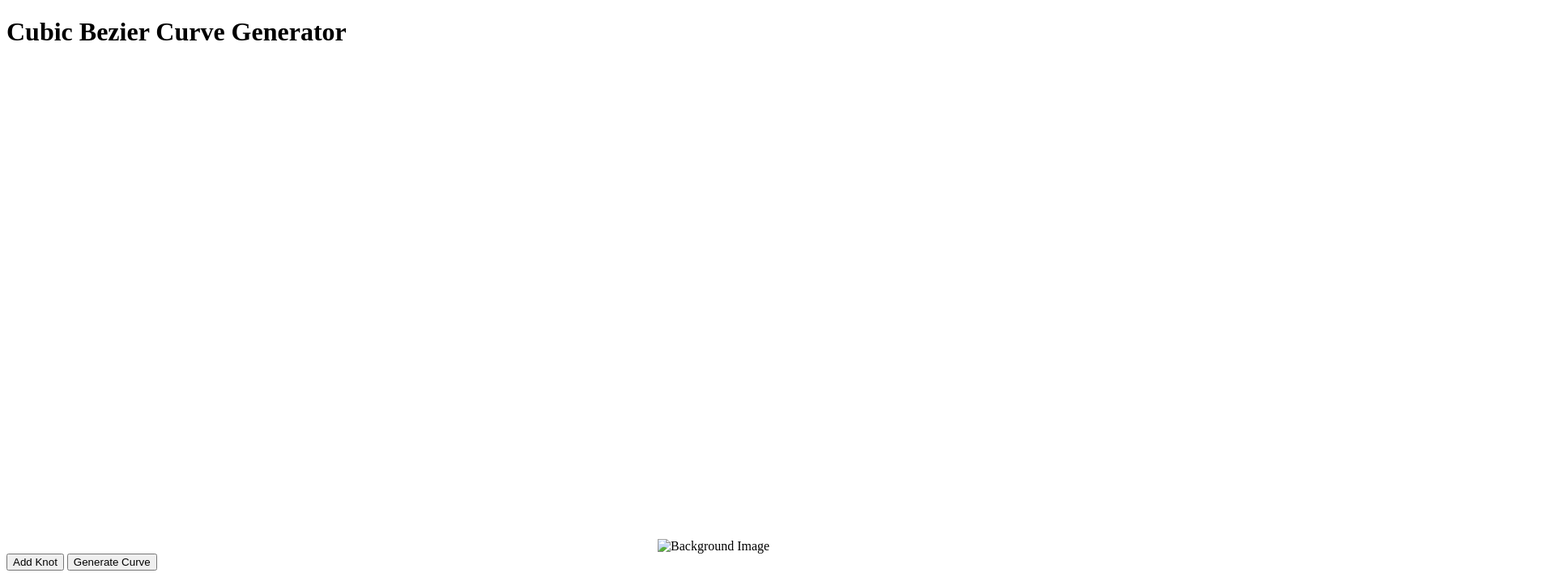
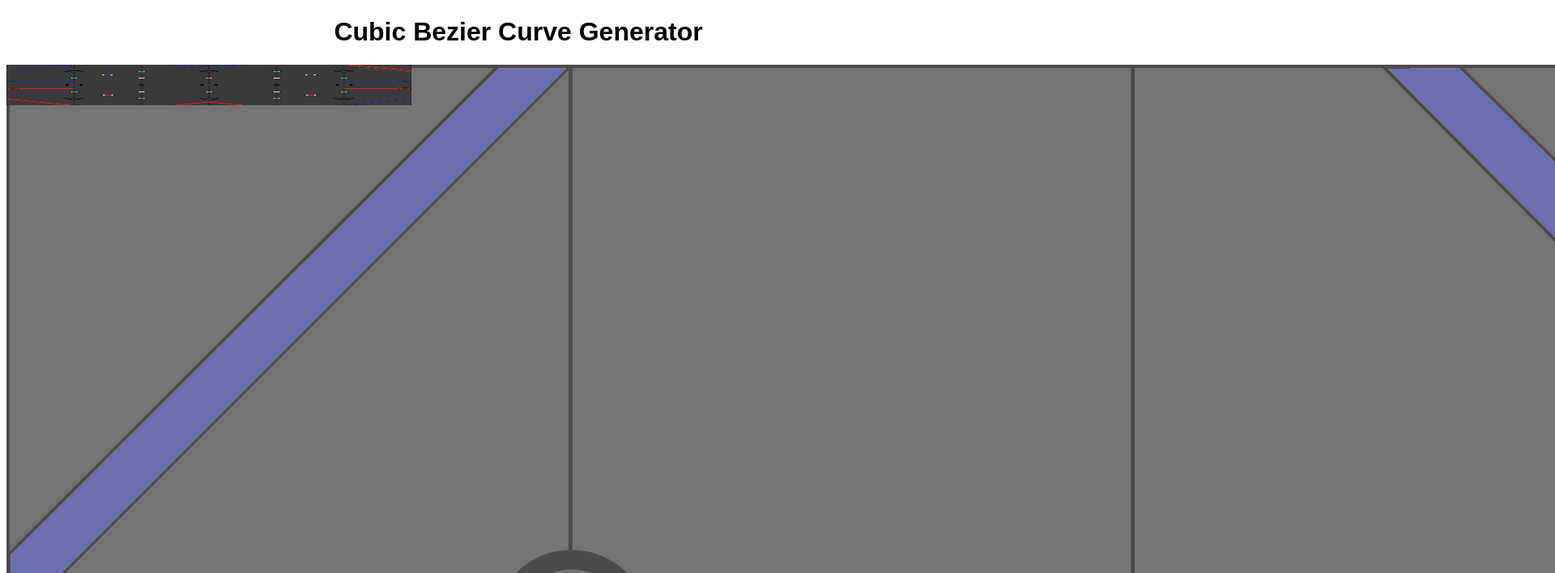
Before and after one commit to charizardavi/VerticesPathGen, a plain HTML site: page index.html in a window 1280 px wide. Shown: the top 708 px of the page at 81% size, 1920 px wide, since content can reach past the window. Drawn offline with Linux system fonts and the light colour scheme.

Commit message:
Update index.html

```diff
--- a/index.html
+++ b/index.html
@@ -1,13 +1,16 @@
 <!DOCTYPE html>
 <html lang="en">
 <head>
-    <!-- ... (previous head content) ... -->
+    <meta charset="UTF-8">
+    <meta name="viewport" content="width=device-width, initial-scale=1.0">
+    <title>Cubic Bezier Curve Generator</title>
+    <link rel="stylesheet" href="styles.css">
 </head>
 <body>
     <h1>Cubic Bezier Curve Generator</h1>
     <div id="canvas-container">
-        <canvas id="canvas" width="800" height="600"></canvas>
-        <img id="background-image" src="your-image.jpg" alt="Background Image">
+        <canvas id="canvas" width="500" height="50"></canvas>
+        <img id="background-image" src="background.png" alt="Background Image">
     </div>
     <div id="knots-list"></div>
     <button id="add-knot">Add Knot</button>
```
